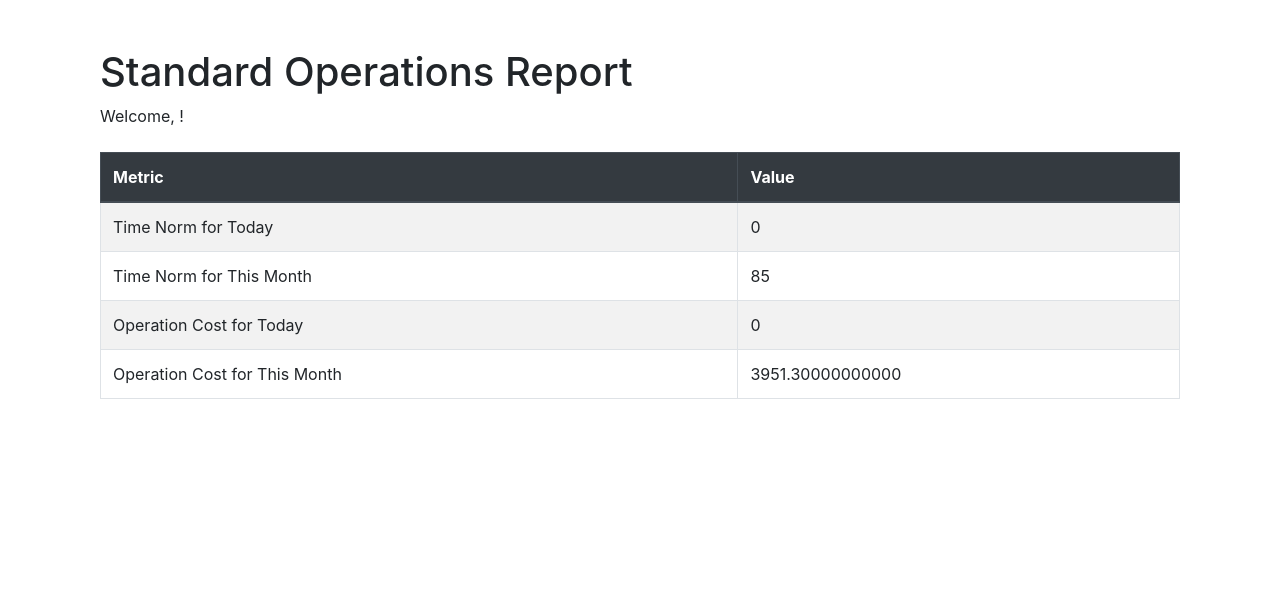
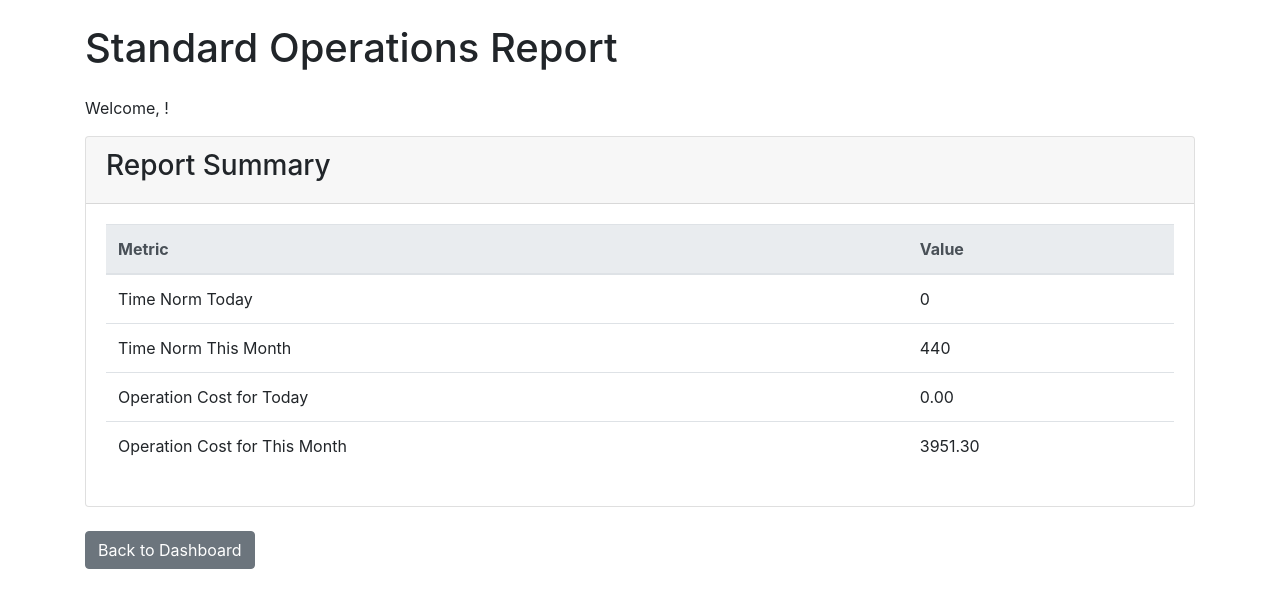
Before and after one commit to Sergey-Pashkov/MB4, a Django app: page /standard_operations_report/ in a window 1280 px wide. Shown: the part 56-664 px from the top of the page. Run offline with Django 5.2, Linux system fonts and the light colour scheme; data comes from the database, SQL or seed files in the repository; both versions use the stored data as it was after the commit; some libraries are stand-ins or nearby versions.

Commit message:
Исправлен алгоритм подготовки отчета по стандартным операциям

```diff
--- a/Home_button/Accounting_button/templates/Accounting_button/standard_operation_log_list.html
+++ b/Home_button/Accounting_button/templates/Accounting_button/standard_operation_log_list.html
@@ -46,9 +46,5 @@
         {% endfor %}
     </tbody>
 </table>
-<div class="mt-4">
-    <h3>Summary</h3>
-    <p><strong>Time Norm Today:</strong> {{ time_norm_today }}</p>
-    <p><strong>Time Norm This Month:</strong> {{ time_norm_month }}</p>
-</div>
+
 {% endblock %}
--- a/Home_button/Accounting_button/templates/Accounting_button/standard_operations_report.html
+++ b/Home_button/Accounting_button/templates/Accounting_button/standard_operations_report.html
@@ -1,35 +1,42 @@
 {% extends "Accounting_button/base.html" %}
 {% block title %}Standard Operations Report{% endblock %}
 {% block content %}
-<div class="container mt-5">
-    <h1>Standard Operations Report</h1>
+<h1 class="my-4">Standard Operations Report</h1>
 <p>Welcome, {{ user.username }}!</p>
 
-    <table class="table table-striped table-bordered mt-4">
-        <thead class="thead-dark">
+<div class="card">
+    <div class="card-header">
+        <h3>Report Summary</h3>
+    </div>
+    <div class="card-body">
+        <table class="table table-hover">
+            <thead class="thead-light">
                 <tr>
-                <th scope="col">Metric</th>
-                <th scope="col">Value</th>
+                    <th>Metric</th>
+                    <th>Value</th>
                 </tr>
             </thead>
             <tbody>
                 <tr>
-                <td>Time Norm for Today</td>
+                    <td>Time Norm Today</td>
                     <td>{{ time_norm_today }}</td>
                 </tr>
                 <tr>
-                <td>Time Norm for This Month</td>
+                    <td>Time Norm This Month</td>
                     <td>{{ time_norm_month }}</td>
                 </tr>
                 <tr>
                     <td>Operation Cost for Today</td>
-                <td>{{ operation_cost_today }}</td>
+                    <td>{{ operation_cost_today|floatformat:2 }}</td>
                 </tr>
                 <tr>
                     <td>Operation Cost for This Month</td>
-                <td>{{ operation_cost_month }}</td>
+                    <td>{{ operation_cost_month|floatformat:2 }}</td>
                 </tr>
             </tbody>
         </table>
     </div>
+</div>
+
+<a href="{% url 'owner_dashboard' %}" class="btn btn-secondary mt-4">Back to Dashboard</a>
 {% endblock %}
--- a/Home_button/Accounting_button/views.py
+++ b/Home_button/Accounting_button/views.py
@@ -3,7 +3,10 @@ from django.shortcuts import render, get_object_or_404, redirect
 from .models import CustomUser, Constant, Client
 from .forms import CustomUserCreationForm, ConstantForm, ClientForm
 from django.contrib.auth.decorators import login_required
-
+from django.shortcuts import render
+from django.db.models import Sum, F
+from .models import StandardOperationLog
+from datetime import datetime, timedelta
 # Проверка типа пользователя и перенаправление на соответствующий дашборд
 @login_required
 def dashboard(request):
@@ -393,18 +396,29 @@ from django.db.models import Sum
 from .models import StandardOperationLog
 from datetime import datetime, timedelta
 
+
 def standard_operations_report(request):
     today = datetime.today()
     start_of_day = datetime.combine(today, datetime.min.time())
     start_of_month = datetime(today.year, today.month, 1)
 
-    # Суммируем time_norm за текущий день и за текущий месяц
-    time_norm_today = StandardOperationLog.objects.filter(timestamp__gte=start_of_day).aggregate(Sum('time_norm'))['time_norm__sum'] or 0
-    time_norm_month = StandardOperationLog.objects.filter(timestamp__gte=start_of_month).aggregate(Sum('time_norm'))['time_norm__sum'] or 0
+    # Суммируем произведение time_norm и quantity за текущий день и за текущий месяц
+    time_norm_today = StandardOperationLog.objects.filter(timestamp__gte=start_of_day).aggregate(
+        total_time_norm=Sum(F('time_norm') * F('quantity'))
+    )['total_time_norm'] or 0
+
+    time_norm_month = StandardOperationLog.objects.filter(timestamp__gte=start_of_month).aggregate(
+        total_time_norm=Sum(F('time_norm') * F('quantity'))
+    )['total_time_norm'] or 0
 
     # Суммируем operation_cost за текущий день и за текущий месяц
-    operation_cost_today = StandardOperationLog.objects.filter(timestamp__gte=start_of_day).aggregate(Sum('operation_cost'))['operation_cost__sum'] or 0
-    operation_cost_month = StandardOperationLog.objects.filter(timestamp__gte=start_of_month).aggregate(Sum('operation_cost'))['operation_cost__sum'] or 0
+    operation_cost_today = StandardOperationLog.objects.filter(timestamp__gte=start_of_day).aggregate(
+        total_operation_cost=Sum('operation_cost')
+    )['total_operation_cost'] or 0
+
+    operation_cost_month = StandardOperationLog.objects.filter(timestamp__gte=start_of_month).aggregate(
+        total_operation_cost=Sum('operation_cost')
+    )['total_operation_cost'] or 0
 
     context = {
         'time_norm_today': time_norm_today,
```
Also changed, not shown: Home_button/db.sqlite3. Lines whose indentation alone changed are shown as unchanged.
